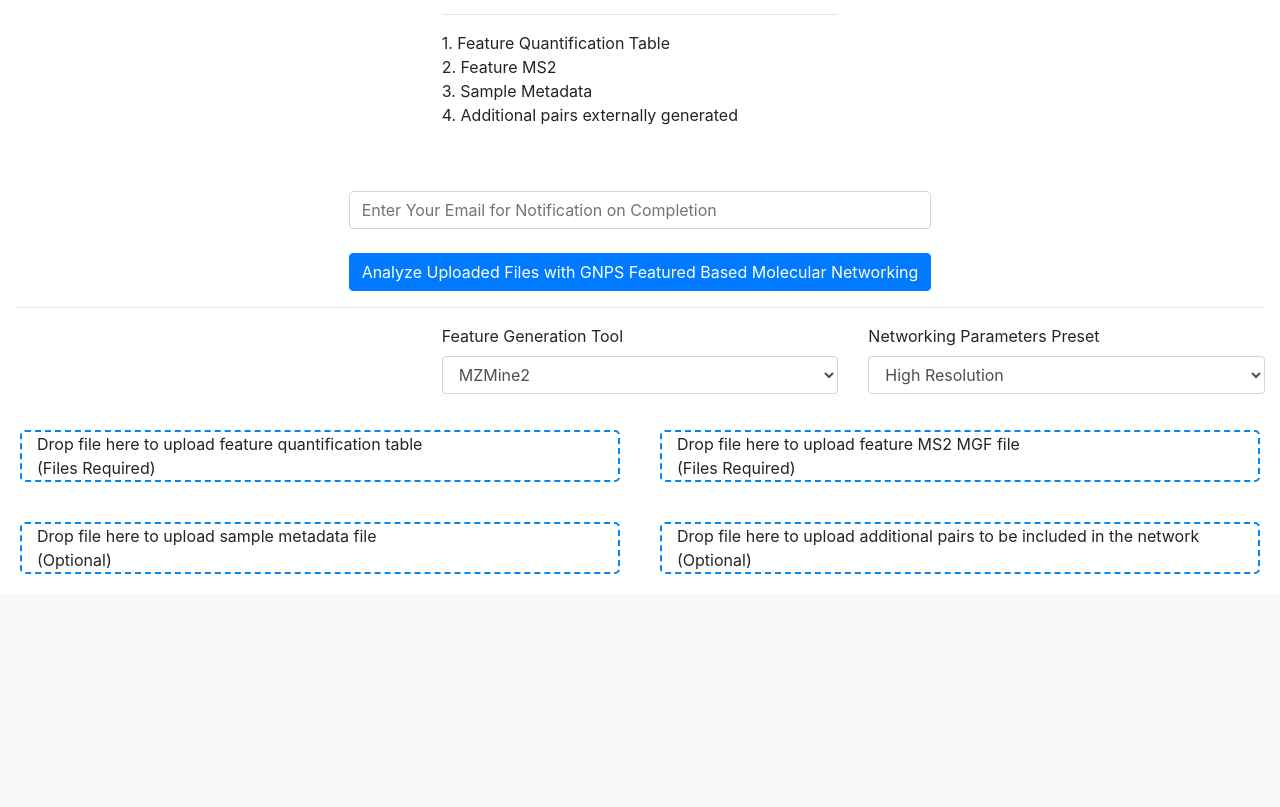
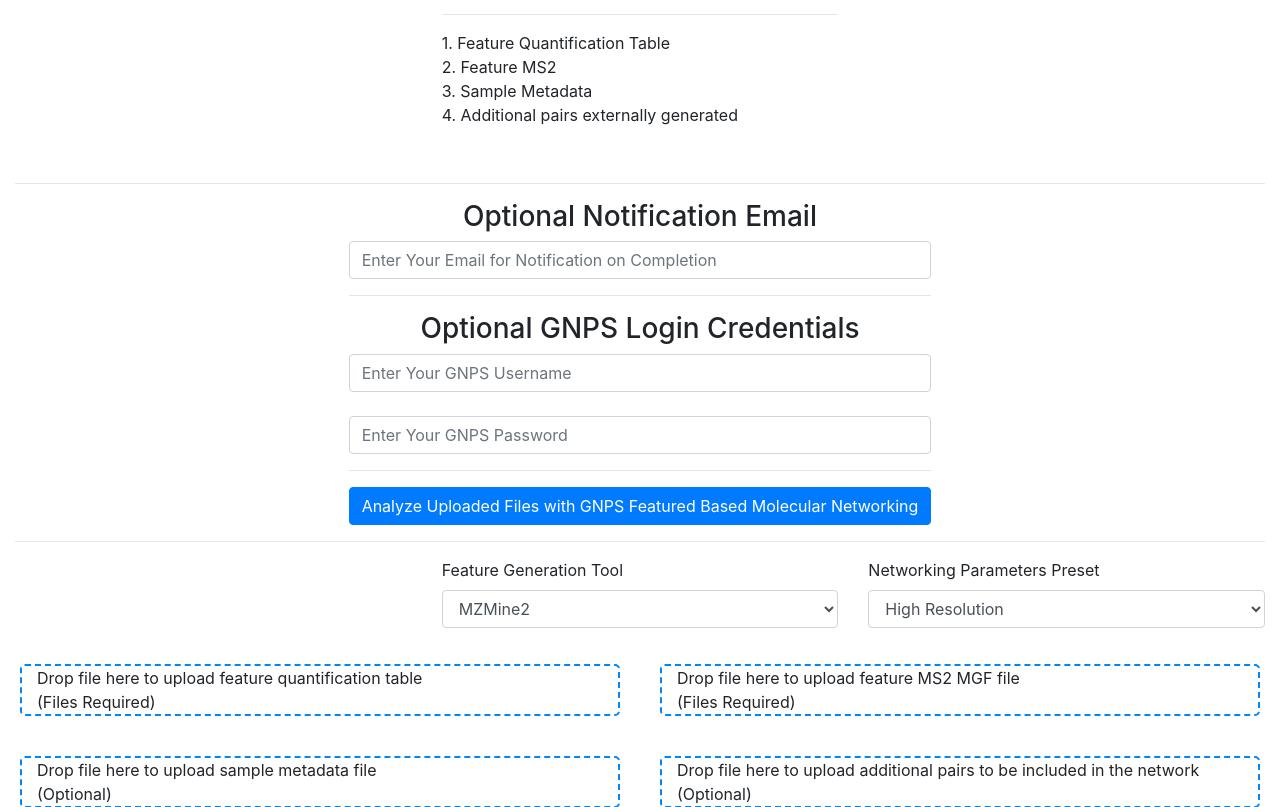
Before and after one commit to mwang87/GNPS_quickstart, a Flask app: page /featurebasednetworking in a window 1280 px wide. Shown: the part 300-1107 px from the top of the page. Before the commit the page ends 874 px from the top, so only its background shows below. Run offline with Flask 2, Linux system fonts and the light colour scheme; some libraries are stand-ins or nearby versions.

Commit message:
adding credentials

```diff
--- a/main.py
+++ b/main.py
@@ -5,4 +5,4 @@ import views
 
 
 if __name__ == '__main__':
-    app.run(host='0.0.0.0',port='5000')
+    app.run(host='0.0.0.0',port='5009')
--- a/templates/featurebasednetworking.html
+++ b/templates/featurebasednetworking.html
@@ -56,8 +56,6 @@
 
 
     <div>
-
-
         <div class="container-fluid">
             <br>
             <br>
@@ -90,14 +88,20 @@
               <div class="col-sm"></div>
             </div>
 
-            <br>
+            <hr>
 
             <div class="row">
               <div class="col-sm"></div>
               <div class="col-sm">
                   <div class="text-center" >
+                      <h3> Optional Notification Email </h3>
                       <input type="text" class="form-control" name="email" id="email" placeholder="Enter Your Email for Notification on Completion">
+                      <hr>
+                      <h3> Optional GNPS Login Credentials </h3>
+                      <input type="text" class="form-control" name="username" id="username" placeholder="Enter Your GNPS Username">
                       <br>
+                      <input type="password" class="form-control" name="password" id="password" placeholder="Enter Your GNPS Password">
+                      <hr>
                       <button id="analyzebutton" class="btn btn-primary" onclick="analyzeButton()" >Analyze Uploaded Files with GNPS Featured Based Molecular Networking </button>
                         <!-- <button class="btn btn-primary" data-loading-text="<i class='fa fa-circle-o-notch fa-spin'>" onclick="myFunction()">Analyze Uploaded Files with GNPS Molecular Networking</button> -->
                   </div>
@@ -168,11 +172,13 @@
             $("#analyzebutton").html("<i class='fa fa-spinner fa-spin '></i> Processing")
 
             email = $("#email").val()
+            username = $("#username").val()
+            password = $("#password").val()
 
             $.ajax({
                 url: 'analyzefeaturenetworking',
                 type: 'POST',
-                data: {"email": email, "featuretool": $("#featuretool").val(), "networkingpreset": $("#networkingpreset").val()},
+                data: {"email": email, "username": username, "password": password, "featuretool": $("#featuretool").val(), "networkingpreset": $("#networkingpreset").val()},
                 dataType: "json",
                 success: function(response) {
                     remote_url = "https://gnps.ucsd.edu/ProteoSAFe/status.jsp?task=" + response["task_id"]
--- a/util.py
+++ b/util.py
@@ -15,7 +15,7 @@ def allowed_file(filename):
 
 
 def upload_single_file(request, group):
-    username = request.cookies.get('username')
+    sessionid = request.cookies.get('sessionid')
 
     filename = ""
 
@@ -23,7 +23,7 @@ def upload_single_file(request, group):
         return "{}"
     request_file = request.files['file']
 
-    return upload_single_file_push(request_file, username, group)
+    return upload_single_file_push(request_file, sessionid, group)
 
 def upload_single_file_push(request_file, uuid_folder, collection_name):
     if request_file.filename == '':
--- a/views.py
+++ b/views.py
@@ -18,7 +18,7 @@ def heartbeat():
 @app.route('/', methods=['GET'])
 def classicnetworking():
     response = make_response(render_template('classicnetworking.html'))
-    response.set_cookie('username', str(uuid.uuid4()))
+    response.set_cookie('sessionid', str(uuid.uuid4()))
     response.set_cookie('selectedFiles', "False")
 
     return response
@@ -49,18 +49,18 @@ def upload_3():
 
 @app.route('/analyze', methods=['POST'])
 def analyze():
-    username = request.cookies.get('username')
+    sessionid = request.cookies.get('sessionid')
     email = request.form["email"]
     if len(email) < 1 or len(email) > 100:
         email = "ccms.web@gmail.com"
 
-    present_folders = util.check_ftp_folders(username)
+    present_folders = util.check_ftp_folders(sessionid)
 
     if not "G1" in present_folders:
         content = {'status': 'Group 1 files required but not selected'}
         return json.dumps(content), 417
 
-    remote_dir = os.path.join(credentials.USERNAME, username)
+    remote_dir = os.path.join(credentials.USERNAME, sessionid)
     task_id = util.launch_GNPS_workflow(remote_dir, "GNPS Quickstart Molecular Networking Analysis ", credentials.USERNAME, credentials.PASSWORD, present_folders, email)
 
     content = {'status': 'Success', 'task_id': task_id}
@@ -74,7 +74,7 @@ Feature Based Molecular Networking Portion
 @app.route('/featurebasednetworking', methods=['GET'])
 def featurebasednetworking():
     response = make_response(render_template('featurebasednetworking.html'))
-    response.set_cookie('username', str(uuid.uuid4()))
+    response.set_cookie('sessionid', str(uuid.uuid4()))
     response.set_cookie('featurequantification', "False")
     response.set_cookie('featurems2', "False")
     response.set_cookie('samplemetadata', "False")
@@ -116,14 +116,17 @@ def additionalpairs():
 
 @app.route('/analyzefeaturenetworking', methods=['POST'])
 def analyzefeaturenetworking():
-    username = request.cookies.get('username')
+    sessionid = request.cookies.get('sessionid')
+
+    print(sessionid)
+
     email = request.form["email"]
     networkingpreset = request.form["networkingpreset"]
     featuretool = request.form["featuretool"]
     if len(email) < 1 or len(email) > 100:
         email = "ccms.web@gmail.com"
 
-    present_folders = util.check_ftp_folders(username)
+    present_folders = util.check_ftp_folders(sessionid)
 
     if not "featurequantification" in present_folders:
         content = {'status': 'featurequantification required but not selected'}
@@ -133,8 +136,20 @@ def analyzefeaturenetworking():
         content = {'status': 'featurems2 required but not selected'}
         return json.dumps(present_folders), 417
 
-    remote_dir = os.path.join(credentials.USERNAME, username)
-    task_id = util.launch_GNPS_featurenetworking_workflow(remote_dir, "GNPS Quickstart Molecular Networking Analysis ", credentials.USERNAME, credentials.PASSWORD, email, featuretool, present_folders, networkingpreset)
+
+    gnps_username = credentials.USERNAME
+    gnps_password = credentials.PASSWORD
+
+    try:
+        if len(request.form["username"] ) > 3 and len(request.form["password"]):
+            gnps_username = request.form["username"]
+            gnps_password = request.form["password"]
+    except:
+        gnps_username = credentials.USERNAME
+        gnps_password = credentials.PASSWORD
+
+    remote_dir = os.path.join(credentials.USERNAME, sessionid)
+    task_id = util.launch_GNPS_featurenetworking_workflow(remote_dir, "GNPS Quickstart Molecular Networking Analysis ", gnps_username, gnps_password, email, featuretool, present_folders, networkingpreset)
 
     #Error
     if len(task_id) != 32:
@@ -144,9 +159,11 @@ def analyzefeaturenetworking():
     content = {'status': 'Success', 'task_id': task_id, 'url': "https://gnps.ucsd.edu/ProteoSAFe/status.jsp?task=%s" % (task_id)}
     return json.dumps(content), 200
 
+
+"""This is a single shot upload and submit API endpoitn built for Robin's module in MZMine2"""
 @app.route('/uploadanalyzefeaturenetworking', methods=['POST'])
 def uploadanalyzefeaturenetworking():
-    username = str(uuid.uuid4())
+    sessionid = str(uuid.uuid4())
     upload_string = util.upload_single_file(request, "featurequantification")
 
     networkingpreset = "LOWRES"
@@ -155,14 +172,14 @@ def uploadanalyzefeaturenetworking():
 
 
     #Performing Data Upload
-    util.upload_single_file_push(request.files["featurequantification"], username, "featurequantification")
-    util.upload_single_file_push(request.files["featurems2"], username, "featurems2")
+    util.upload_single_file_push(request.files["featurequantification"], sessionid, "featurequantification")
+    util.upload_single_file_push(request.files["featurems2"], sessionid, "featurems2")
 
     if "samplemetadata" in request.files:
-        util.upload_single_file_push(request.files["samplemetadata"], username, "samplemetadata")
+        util.upload_single_file_push(request.files["samplemetadata"], sessionid, "samplemetadata")
 
     if "additionalpairs" in request.files:
-        util.upload_single_file_push(request.files["additionalpairs"], username, "additionalpairs")
+        util.upload_single_file_push(request.files["additionalpairs"], sessionid, "additionalpairs")
 
     email = ""
     try:
@@ -173,7 +190,7 @@ def uploadanalyzefeaturenetworking():
         email = "ccms.web@gmail.com"
 
     featuretool = request.form["featuretool"]
-    present_folders = util.check_ftp_folders(username)
+    present_folders = util.check_ftp_folders(sessionid)
 
     if not "featurequantification" in present_folders:
         content = {'status': 'featurequantification required but not selected'}
@@ -183,8 +200,20 @@ def uploadanalyzefeaturenetworking():
         content = {'status': 'featurems2 required but not selected'}
         return json.dumps(present_folders), 417
 
-    remote_dir = os.path.join(credentials.USERNAME, username)
-    task_id = util.launch_GNPS_featurenetworking_workflow(remote_dir, "GNPS Quickstart Molecular Networking Analysis ", credentials.USERNAME, credentials.PASSWORD, email, featuretool, present_folders, networkingpreset)
+    gnps_username = credentials.USERNAME
+    gnps_password = credentials.PASSWORD
+
+    try:
+        if len(request.form["username"] ) > 3 and len(request.form["password"]):
+            gnps_username = request.form["username"]
+            gnps_password = request.form["password"]
+    except:
+        gnps_username = credentials.USERNAME
+        gnps_password = credentials.PASSWORD
+
+
+    remote_dir = os.path.join(credentials.USERNAME, sessionid)
+    task_id = util.launch_GNPS_featurenetworking_workflow(remote_dir, "GNPS Quickstart Molecular Networking Analysis ", gnps_username, gnps_password, email, featuretool, present_folders, networkingpreset)
 
     #Error
     if len(task_id) != 32:
```
